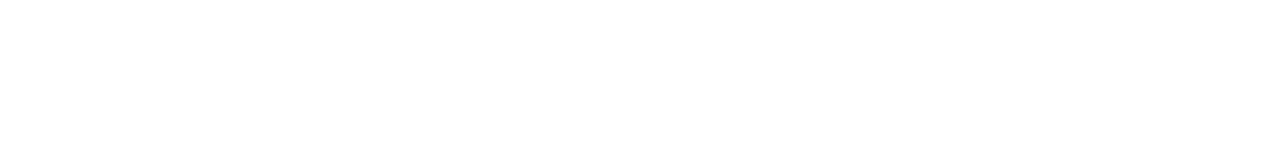
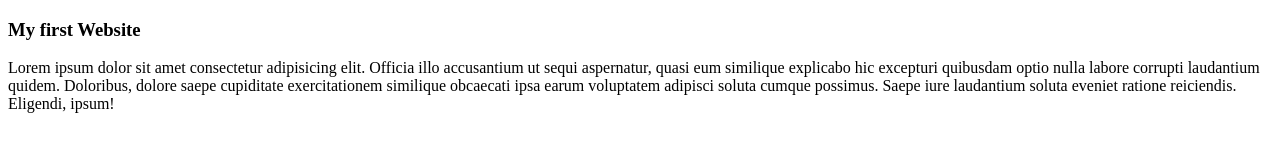
Before and after one commit to MdEmon1346/my-first-github, a plain HTML site: page index.html in a window 1280 px wide. Drawn offline with Linux system fonts and the light colour scheme.

Commit message:
added the new text

```diff
--- a/index.html
+++ b/index.html
@@ -5,5 +5,17 @@
     <meta name="viewport" content="width=device-width, initial-scale=1.0" />
     <title>My first github</title>
   </head>
-  <body></body>
+  <body>
+    <div>
+      <h3>My first Website</h3>
+      <p>
+        Lorem ipsum dolor sit amet consectetur adipisicing elit. Officia illo
+        accusantium ut sequi aspernatur, quasi eum similique explicabo hic
+        excepturi quibusdam optio nulla labore corrupti laudantium quidem.
+        Doloribus, dolore saepe cupiditate exercitationem similique obcaecati
+        ipsa earum voluptatem adipisci soluta cumque possimus. Saepe iure
+        laudantium soluta eveniet ratione reiciendis. Eligendi, ipsum!
+      </p>
+    </div>
+  </body>
 </html>
```
